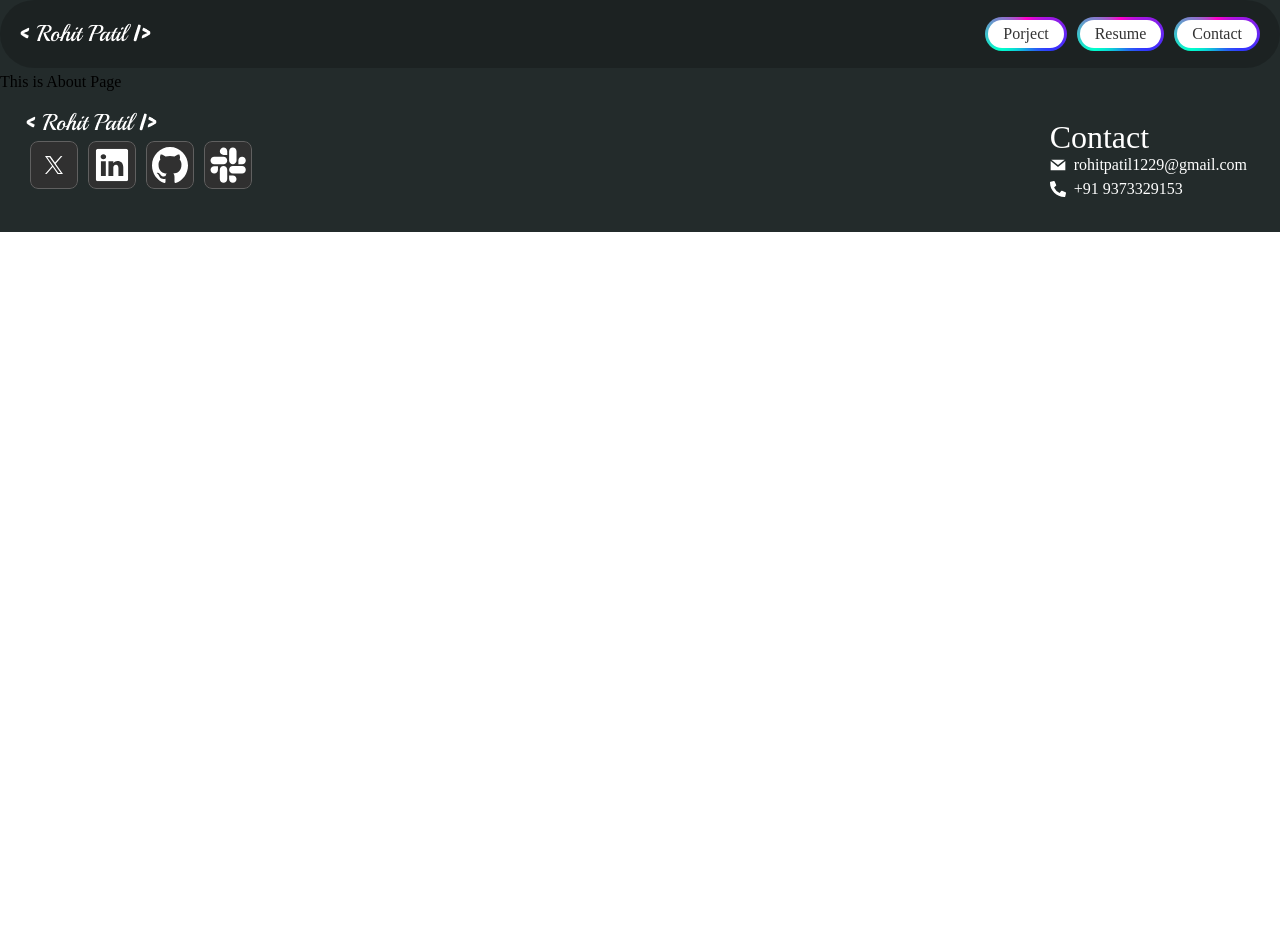
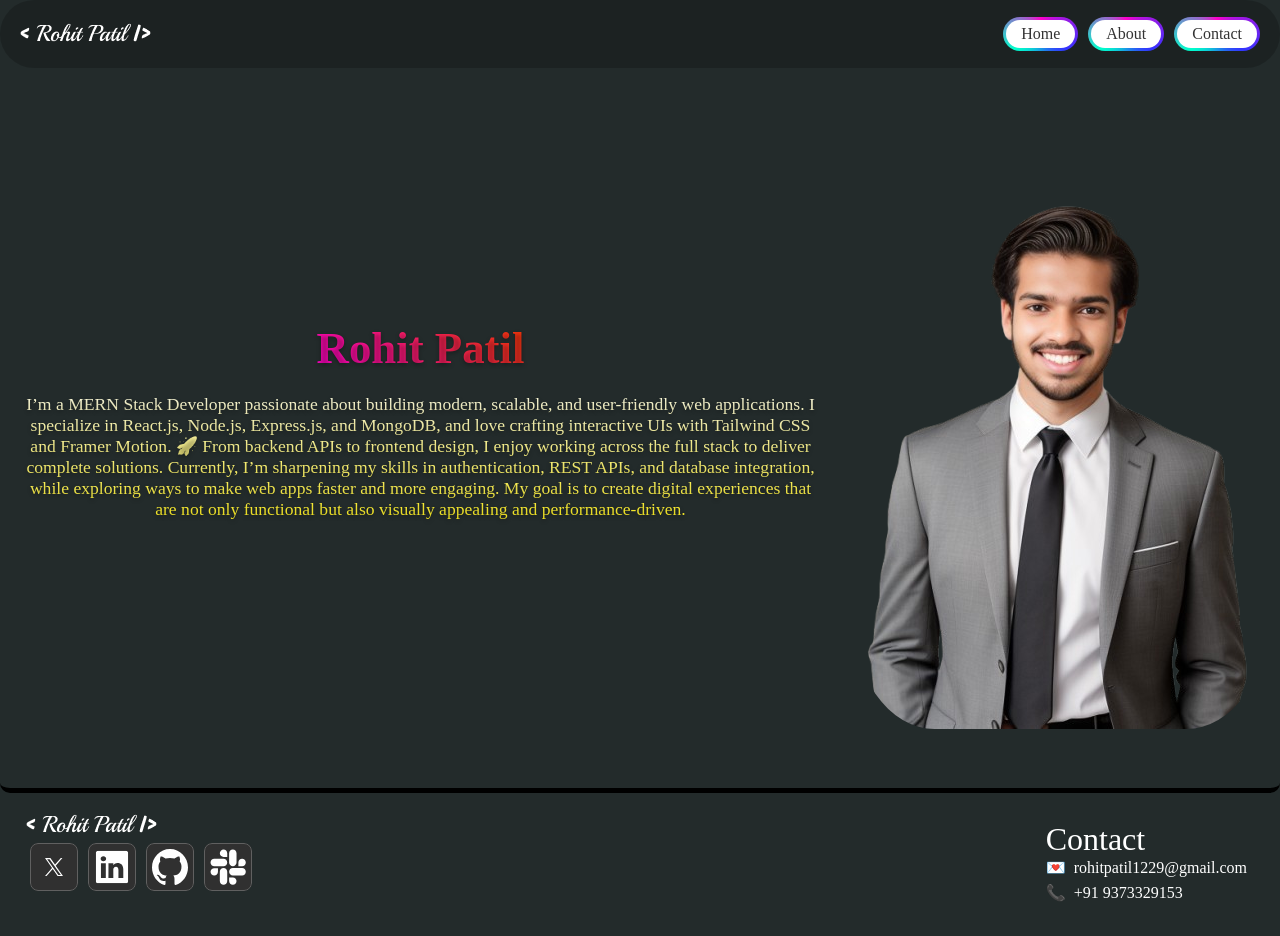
Before and after one commit to rohitrpatil45/portfolio, a React (Vite) app: page /about in a window 1280 px wide. Before the commit the page ends 800 px from the top, so only its background shows below. Built offline with nearby package versions, Linux system fonts and the light colour scheme; a web font is replaced by a local one.

Commit message:
building the about page

```diff
--- /dev/null
+++ b/src/assets/pages/About.css
@@ -0,0 +1,59 @@
+.main-about-container {
+    height: 90vh;
+    display: flex;
+    align-items: center;
+    /* border: 5px solid red; */
+    border-radius: 10px;
+    border-bottom: 5px solid black;
+
+}
+
+.about-right {
+    /* background: red; */
+    height: 100%;
+    /* margin: auto 0; */
+    display: flex;
+    flex-direction: column;
+    justify-content: center;
+    align-items: center;
+}
+
+.about-right h2 {
+    background: linear-gradient(45deg, #ff00cc, #f73803);
+    -webkit-background-clip: text;
+    background-clip: text;
+    color: transparent;
+    text-shadow: 0 2px 4px rgba(0, 0, 0, 0.3);
+    font-size: clamp(1.4rem, 8vw, 2.8rem);
+}
+
+.about-right p {
+    padding: 20px;
+    text-align: center;
+    background: linear-gradient(180deg, #ffffff, #ffee02);
+    -webkit-background-clip: text;
+    background-clip: text;
+    color: transparent;
+    text-shadow: 0 2px 4px rgba(0, 0, 0, 0.3);
+     font-size: clamp(0.4rem, 4vw, 1.1rem);
+}
+
+.image-container {
+    display: flex;
+    justify-content: center;
+    align-items: center;
+    padding: 10px;
+    /* background: red; */
+    /* align-items: center; */
+}
+
+.image-container img {
+    /* background: purple; */
+    border-radius: 20%;
+}
+
+@media only screen and (max-width: 600px) {
+    .main-about-container {
+        flex-direction: column-reverse;
+    }
+}
--- a/src/assets/pages/About.jsx
+++ b/src/assets/pages/About.jsx
@@ -1,8 +1,26 @@
 import React from 'react'
+import '../pages/About.css'
+import rohit from '../rohitpatil.png'
 
 function About() {
   return (
-    <div>This is About Page</div>
+    <div className='main-about-container'>
+      <div className="about-right">
+        <h2>Rohit Patil</h2>
+        <p> I’m a MERN Stack Developer passionate about building modern, scalable, and user-friendly web applications. I specialize in React.js, Node.js, Express.js, and MongoDB, and love crafting interactive UIs with Tailwind CSS and Framer Motion.
+
+          🚀 From backend APIs to frontend design, I enjoy working across the full stack to deliver complete solutions. Currently, I’m sharpening my skills in authentication, REST APIs, and database integration, while exploring ways to make web apps faster and more engaging.
+
+           My goal is to create digital experiences that are not only functional but also visually appealing and performance-driven.</p>
+
+      </div>
+      <div className="about-left">
+        <div className="image-container">
+          <img src={rohit} alt="" />
+        </div>
+
+      </div>
+    </div>
   )
 }
 
--- a/src/components/Footer/Footer.css
+++ b/src/components/Footer/Footer.css
@@ -2,6 +2,7 @@
     display: flex;
     justify-content: space-between;
     padding: 20px 25px;
+
 }
 
 .image-div{
@@ -11,7 +12,9 @@
     padding: 5px;
     cursor: pointer;
 }
-
+.upperdiv{
+    /* f */
+}
 
 
 .flex{
--- a/src/components/Footer/Footer.jsx
+++ b/src/components/Footer/Footer.jsx
@@ -26,8 +26,8 @@ function Footer() {
     </div>
     <div className="lowerdiv">
         <h2>Contact</h2>
-       <span className='flex'><GrMail /> <p>rohitpatil1229@gmail.com</p></span>
-      <span className='flex'> <FaPhoneAlt /> <p>+91 9373329153</p></span>
+       <span className='flex'>💌 <p>rohitpatil1229@gmail.com</p></span>
+      <span className='flex'> 📞 <p>+91 9373329153</p></span>
     </div>
 </div>
    </>
--- a/src/components/Navbar.jsx
+++ b/src/components/Navbar.jsx
@@ -23,11 +23,11 @@ function Navbar() {
         </Link>
 
         <div className={`menu-contianer ${isopen ? "active" : ""}`}>
-          <Link to="/about" className="nav-btn-wrapper" onClick={toggleMenu}>
-            <span className="nav-btn">Porject</span>
+          <Link to="/" className="nav-btn-wrapper" onClick={toggleMenu}>
+            <span className="nav-btn">Home</span>
           </Link>
           <Link to="/about" className="nav-btn-wrapper" onClick={toggleMenu}>
-            <span className="nav-btn">Resume</span>
+            <span className="nav-btn">About</span>
           </Link>
 
           <Link to="/contact" className="nav-btn-wrapper" onClick={toggleMenu}>
--- a/src/components/project_section/projectgrid.css
+++ b/src/components/project_section/projectgrid.css
@@ -2,7 +2,7 @@
     display: flex;
     justify-content: center;
     align-items: center;
-    background: rgb(134, 117, 117);
+    background: rgb(255, 255, 255);
     border-radius: 10px 10px 0px 0px;
     /* transition: color 3s linear; */
 }
```
Also changed, not shown: src/assets/snaploom.webp (deleted).
